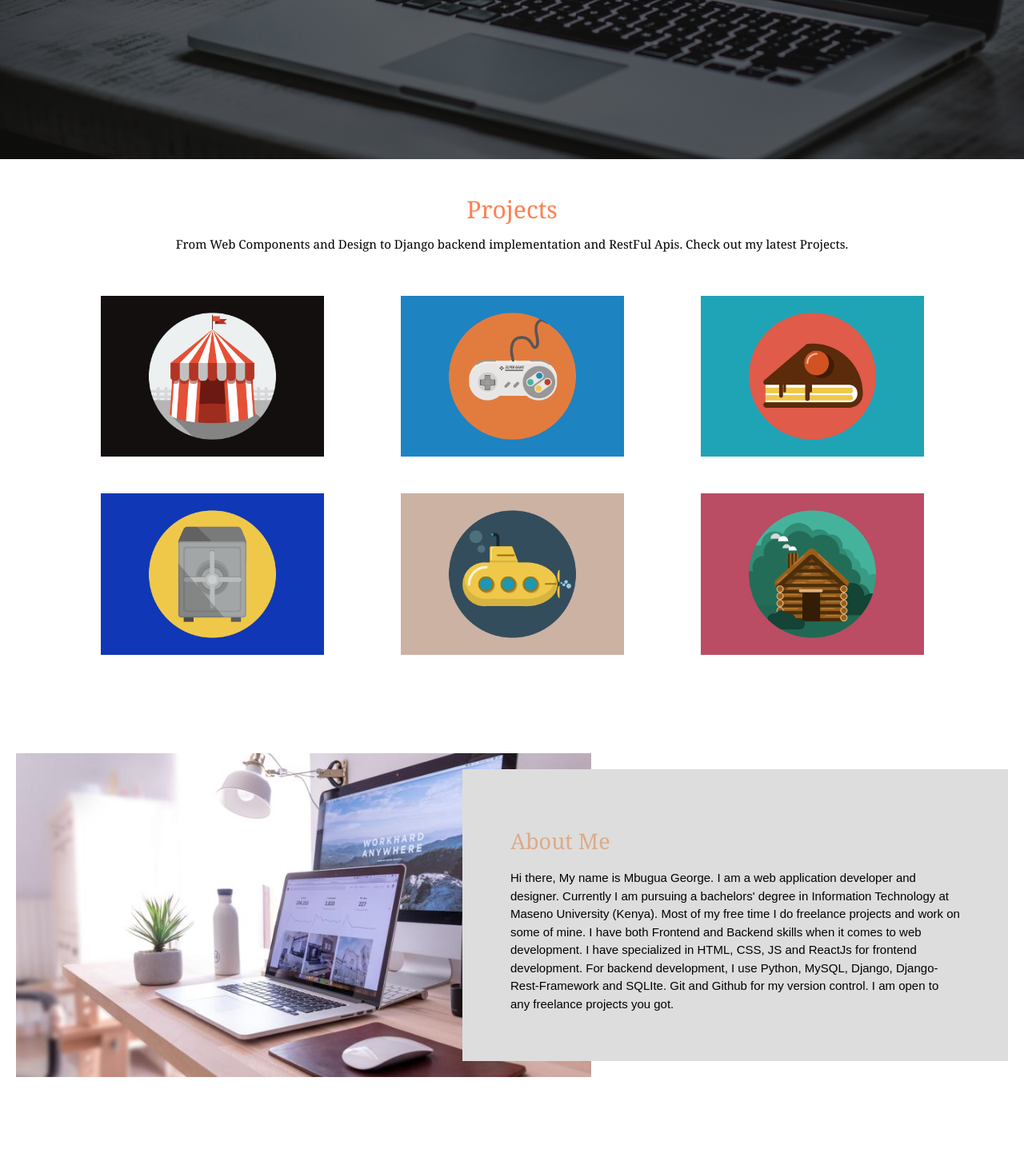
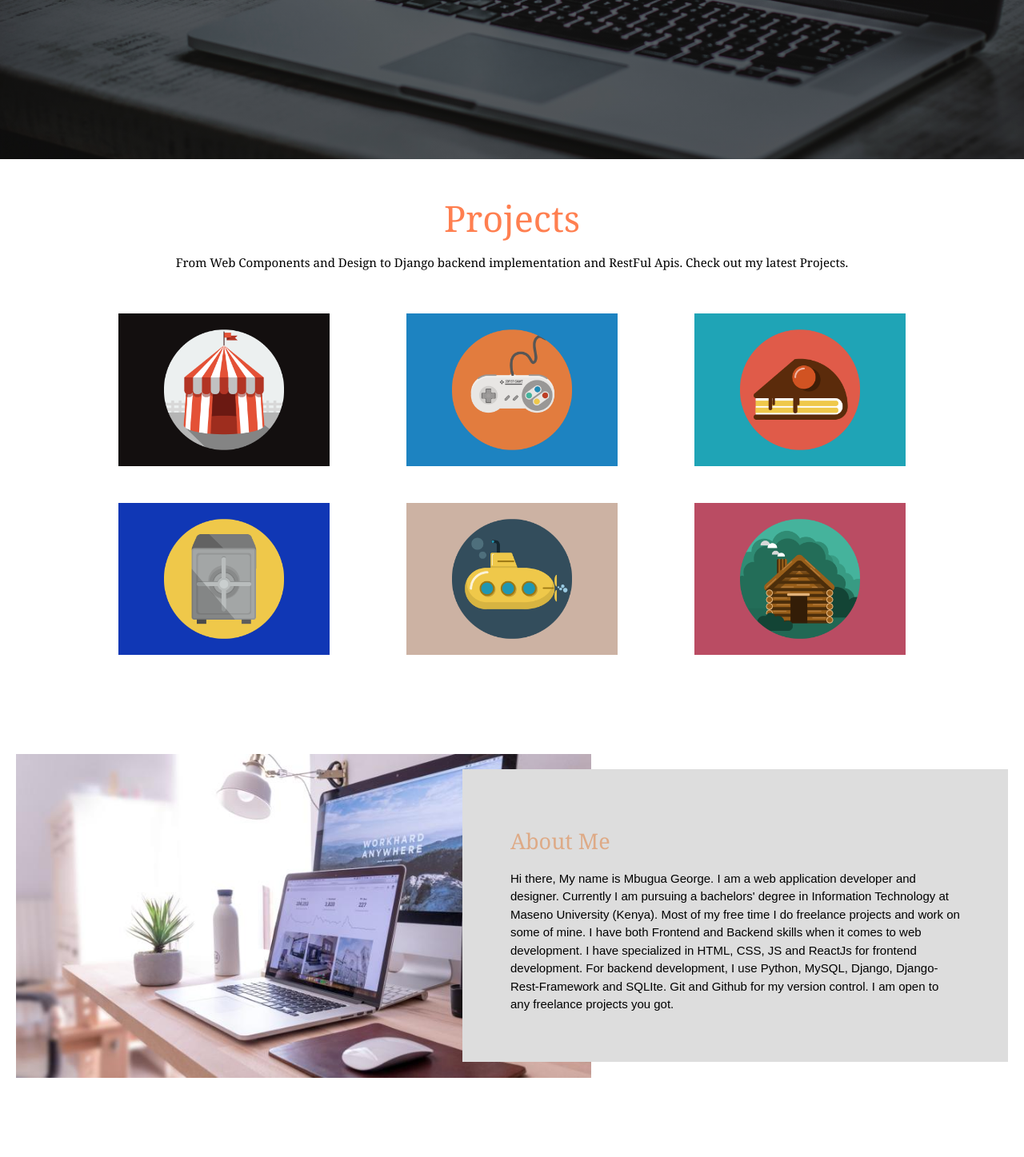
Before and after one commit to MbuguaGeorge/MbuguaGeorge.github.io, a PHP site: page / in a window 1280 px wide. Shown: the part 601-2048 px from the top of the page at 80% size. Run offline with PHP 8.4, Linux system fonts and the light colour scheme.

Commit message:
made size of project images smaller

```diff
--- a/css/style.css
+++ b/css/style.css
@@ -105,7 +105,7 @@ nav a:hover{
 /* now edwin */
 .projects__heading {
     font-family: Cambria, Cochin, Georgia, Times, 'Times New Roman', serif;
-    font-size: 2rem;
+    font-size: 3rem;
     color: coral;
     font-weight: 500;
     text-align: center;
@@ -129,7 +129,7 @@ nav a:hover{
 }
 
   .projects__card {
-    width: 25rem;
+    width: 24rem;
     position: relative;
     overflow: hidden;
 }
```
